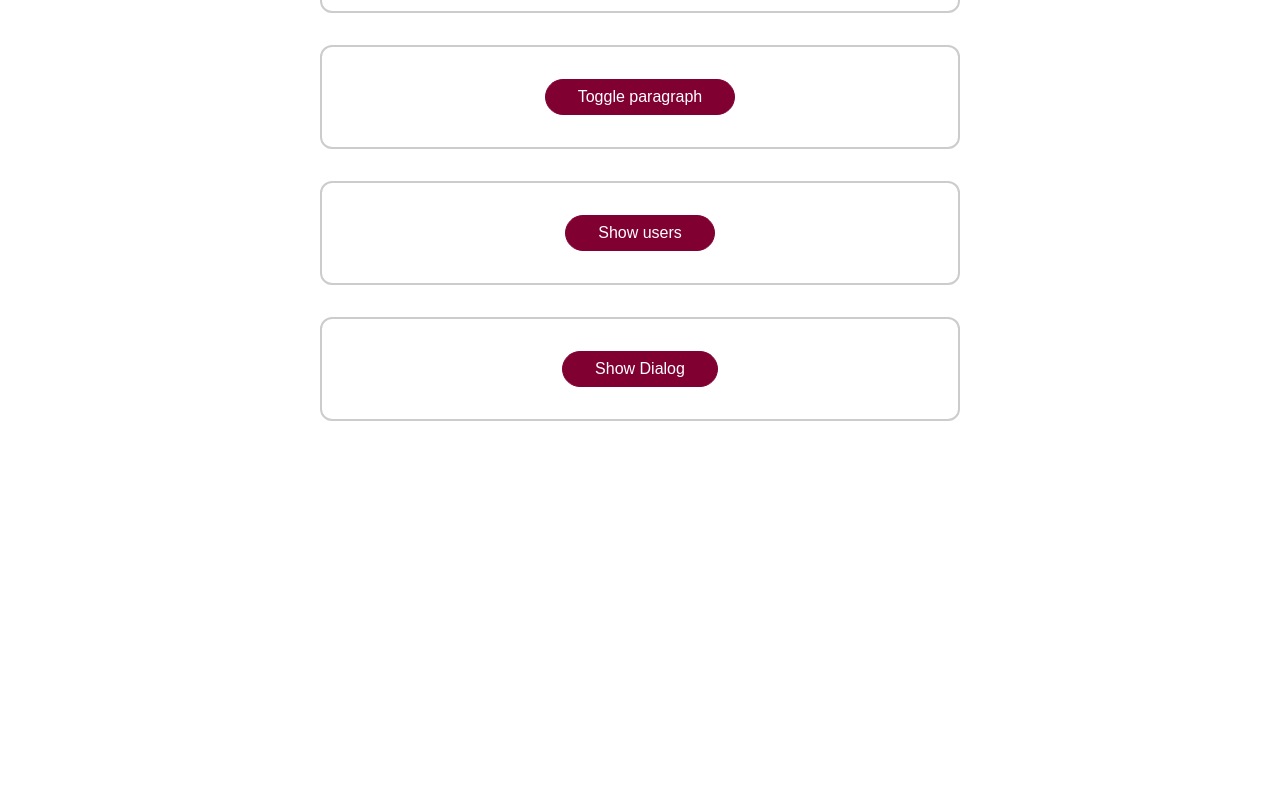
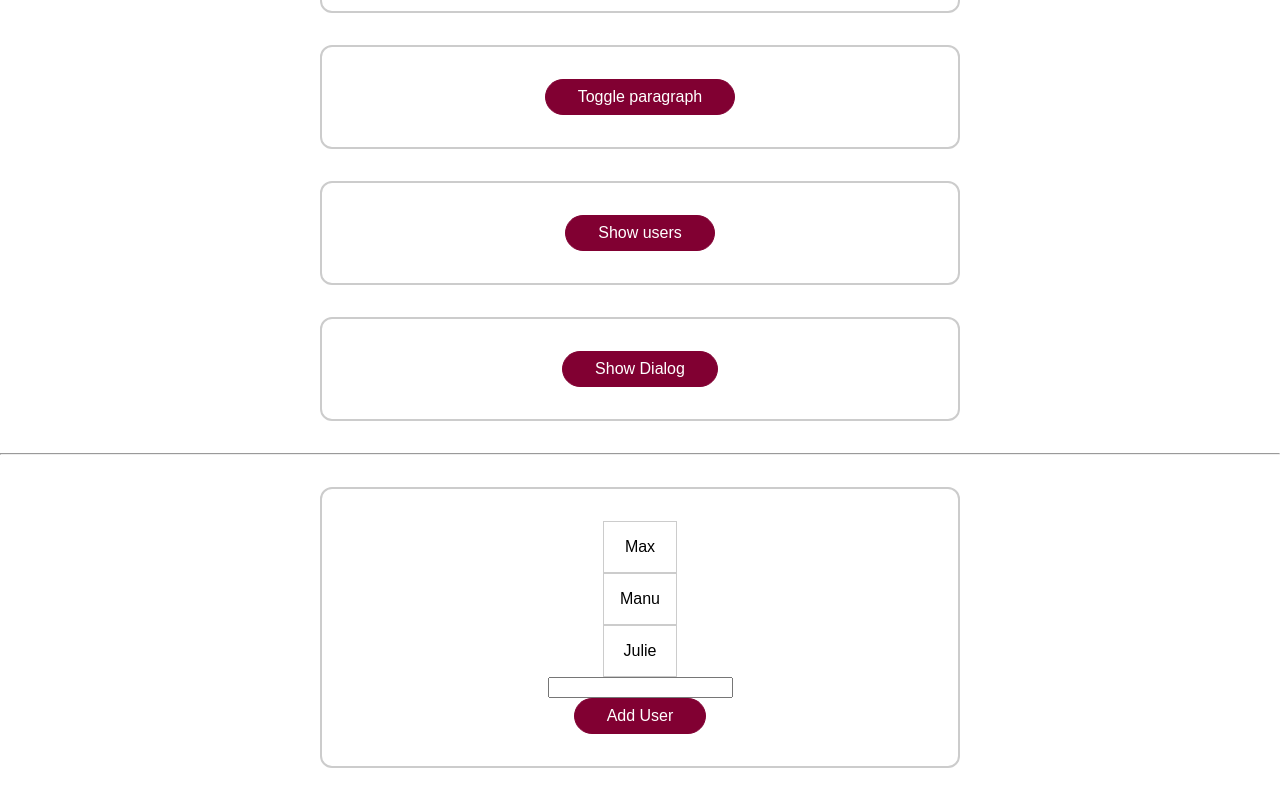
Before and after one commit to AndreaLupo/vue-14-animations-transitions, a Vue app: page / in a window 1280 px wide. Shown: the part 283-1083 px from the top of the page. Before the commit the page ends 800 px from the top, so only its background shows below. Built offline with nearby package versions, Linux system fonts and the light colour scheme.

Commit message:
Animate list with transition-group

```diff
--- a/src/App.vue
+++ b/src/App.vue
@@ -26,10 +26,21 @@
   <div class="container">
     <button @click="showDialog">Show Dialog</button>
   </div>
+
+  <hr/>
+
+  <div class="container">
+    <users-list></users-list>
+  </div>
 </template>
 
 <script>
+import UsersList from './components/UsersList.vue';
+
 export default {
+  components: {
+    UsersList
+  },
   data() {
     return {
       animatedBlock: false,
--- /dev/null
+++ b/src/components/UsersList.vue
@@ -0,0 +1,66 @@
+<template>
+  <transition-group tag="ul" name="user-list">
+    <li v-for="user in users" :key="user" @click="removeUser(user)">{{ user }}</li>
+  </transition-group>
+  <input type="text" ref="userNameInput" />
+  <button @click="addUser">Add User</button>
+</template>
+
+<script>
+export default {
+    data() {
+        return {
+            users: [ 'Max', 'Manu', 'Julie' ],
+
+        };
+    },
+    methods: {
+        addUser() {
+            const enteredUsername = this.$refs.userNameInput.value;
+            this.users.unshift(enteredUsername);
+        },
+        removeUser(user) {
+            this.users = this.users.filter( usr => usr === user);
+        }
+    }
+}
+</script>
+
+<style scoped>
+ul {
+    list-style: none;
+    margin: 0;
+    padding: 0;
+}
+
+li {
+    border: 1px solid #ccc;
+    padding: 1rem;
+    text-align: center;
+}
+
+.user-list-enter-from {
+    opacity: 0;
+    transform: translateX(-30px);
+}
+
+.user-list-enter-active {
+    transition: all 1s ease-out;
+}
+
+.user-list-enter-to,
+.user-list-leave-from {
+    opacity: 1;
+    transform: translateX(0);
+}
+
+
+.user-list-enter-active {
+    transition: all 1s ease-out;
+}
+
+.user-list-enter-to {
+    opacity: 0;
+    transform: translateX(30px);
+}
+</style>
```
Also changed, not shown: 1 other file (tests, documents, lock files or other folders).
